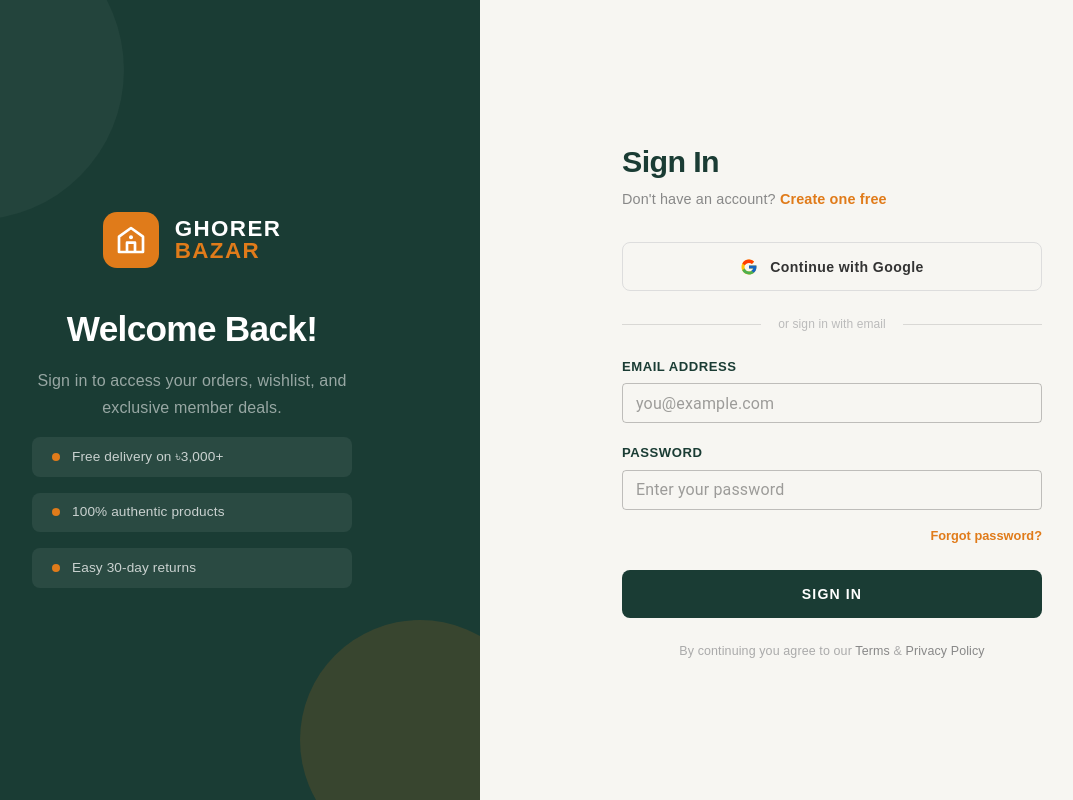
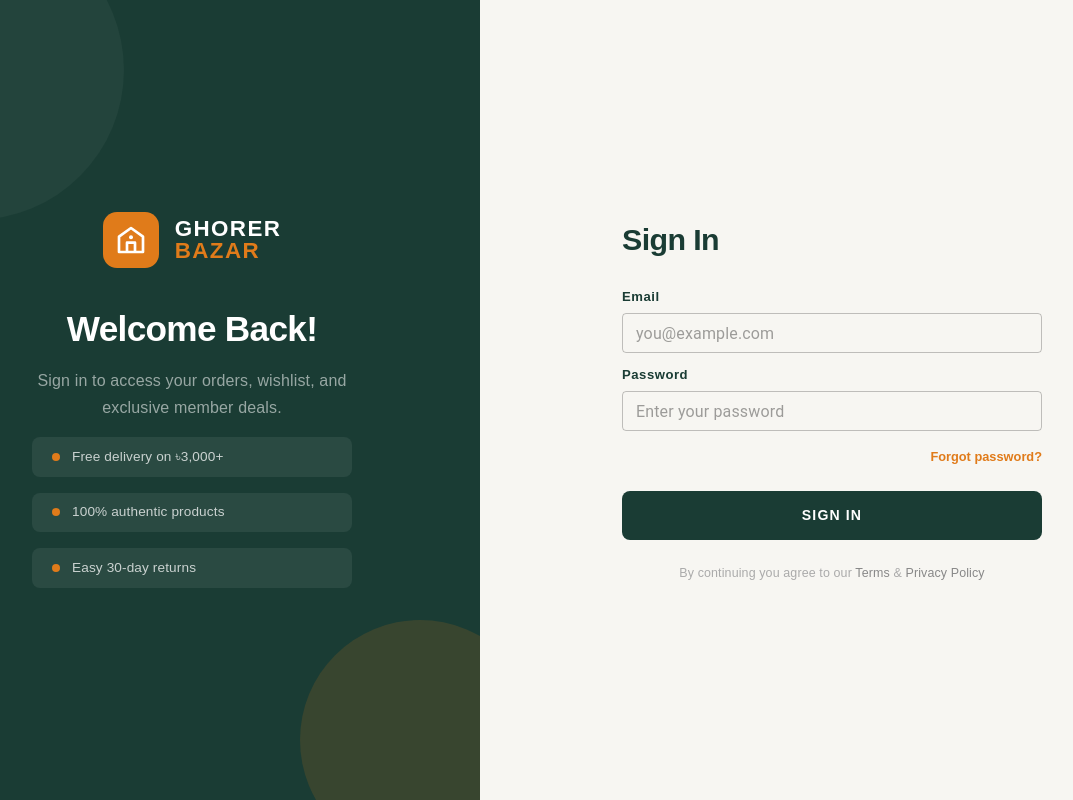
Before and after one commit to al-amin90/saas_ecommerce_frontend, a Next.js app: page /login in a window 1280 px wide. Shown: the whole page, without its empty margins (96-1169 px from the left). Built offline with nearby package versions, Linux system fonts and the light colour scheme; a web font is replaced by a local one.

Commit message:
feat: login design fix

```diff
--- a/src/app/(AuthLayout)/login/page.tsx
+++ b/src/app/(AuthLayout)/login/page.tsx
@@ -262,13 +262,13 @@
               fontWeight: 800,
               fontSize: "1.9rem",
               color: PRIMARY,
-              mb: 0.5,
+              mb: 3,
               letterSpacing: "-0.02em",
             }}
           >
             Sign In
           </Typography>
-          <Typography
+          {/* <Typography
             sx={{
               fontFamily: "'DM Sans', sans-serif",
               fontSize: "0.9rem",
@@ -284,10 +284,10 @@
             >
               Create one free
             </Link>
-          </Typography>
+          </Typography> */}
 
           {/* Google button */}
-          <Button
+          {/* <Button
             fullWidth
             variant="outlined"
             sx={{
@@ -324,9 +324,9 @@
               />
             </svg>
             Continue with Google
-          </Button>
+          </Button> */}
 
-          <Divider sx={{ mb: 3 }}>
+          {/* <Divider sx={{ mb: 3 }}>
             <Typography
               sx={{
                 fontSize: "0.75rem",
@@ -337,7 +337,7 @@
             >
               or sign in with email
             </Typography>
-          </Divider>
+          </Divider> */}
 
           {/* Email */}
           <Typography
@@ -350,7 +350,7 @@
               letterSpacing: "0.04em",
             }}
           >
-            EMAIL ADDRESS
+            Email
           </Typography>
           <TextField
             fullWidth
@@ -381,7 +381,7 @@
                 },
               },
             }}
-            sx={{ mb: 2.5 }}
+            sx={{ mb: 1.5 }}
           />
 
           {/* Password */}
@@ -395,7 +395,7 @@
               letterSpacing: "0.04em",
             }}
           >
-            PASSWORD
+            Password
           </Typography>
           <TextField
             fullWidth
```
